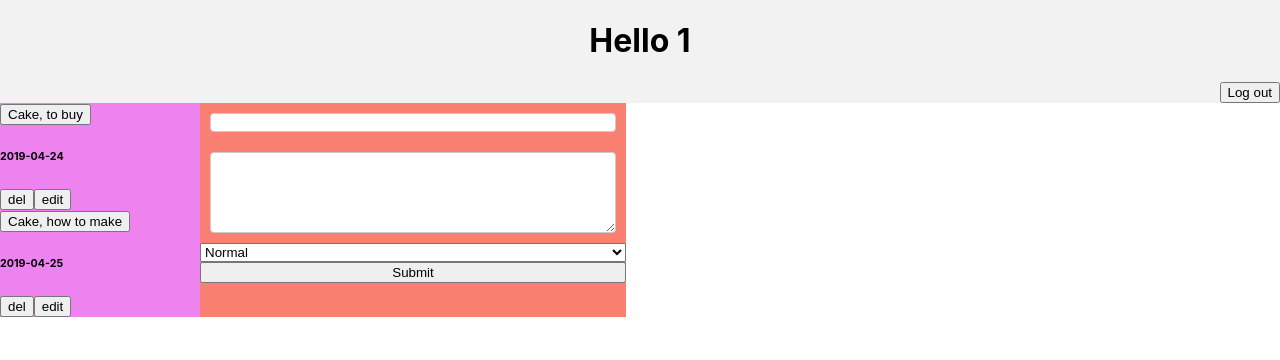
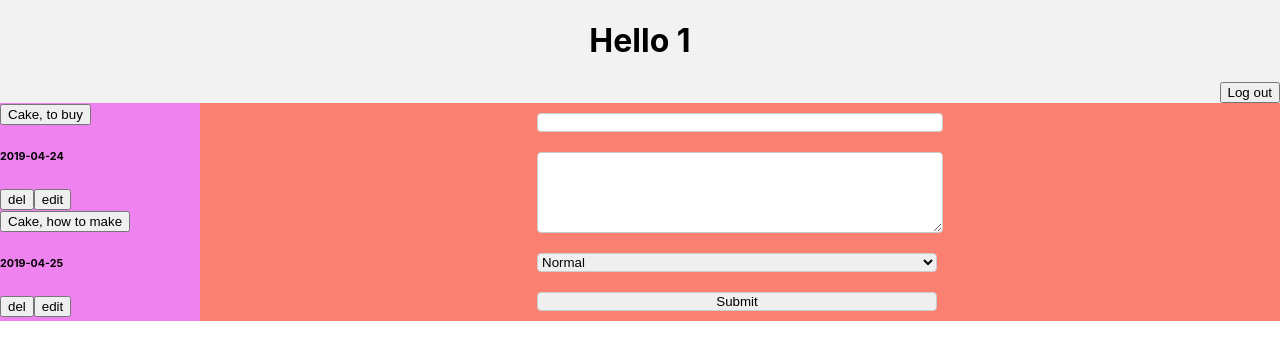
Before and after one commit to jakubpodolski/notes-app, a React (Create React App) app: page /user/1 in a window 1280 px wide. Shown: the top 360 px of the page. Built offline with nearby package versions, Linux system fonts and the light colour scheme.

Commit message:
added flex

```diff
--- a/src/Components/UserPanel/UserPanel.css
+++ b/src/Components/UserPanel/UserPanel.css
@@ -19,12 +19,22 @@
     display: flex;
     flex-direction: column;
     width: 200px;
+
 }
 
 .note-wrapper {
     background: salmon;
     display: flex;
+    flex: 1;
     flex-direction: column;
+    align-items: center;
+    justify-content: center;
+}
+
+.note-form {
+    display: flex;
+    flex-direction: column;
+    justify-content: center;
 }
 
 .note-input {
--- a/src/Components/UserPanel/UserPanel.js
+++ b/src/Components/UserPanel/UserPanel.js
@@ -46,15 +46,17 @@ const UserPanel = ({match, history}) => {
                         />
                     ))}
                 </div>
-                <form className='note-wrapper' onSubmit={(e) => handleNoteSave(e)}>
+                <div className='note-wrapper'>
+                    <form className='note-form' onSubmit={(e) => handleNoteSave(e)}>
                         <input className='note-input' type='text' name='title' value={title} onChange={(e) => setTitle(e.target.value)}/>
                         <textarea className='note-input' cols="40" rows="5" type='text' name='content' value={content} onChange={(e) => setContent(e.target.value)}/>
-                    <select>
+                        <select className='note-input'>
                             <option value='normal'>Normal</option>
                             <option value='important'>Important</option>
                         </select>
-                    <input type='submit' name='create'/>
+                        <input className='note-input' type='submit' name='create'/>
                     </form>
+                </div>
             </div>
         </div>
     )
```
Lines whose indentation alone changed are shown as unchanged.
